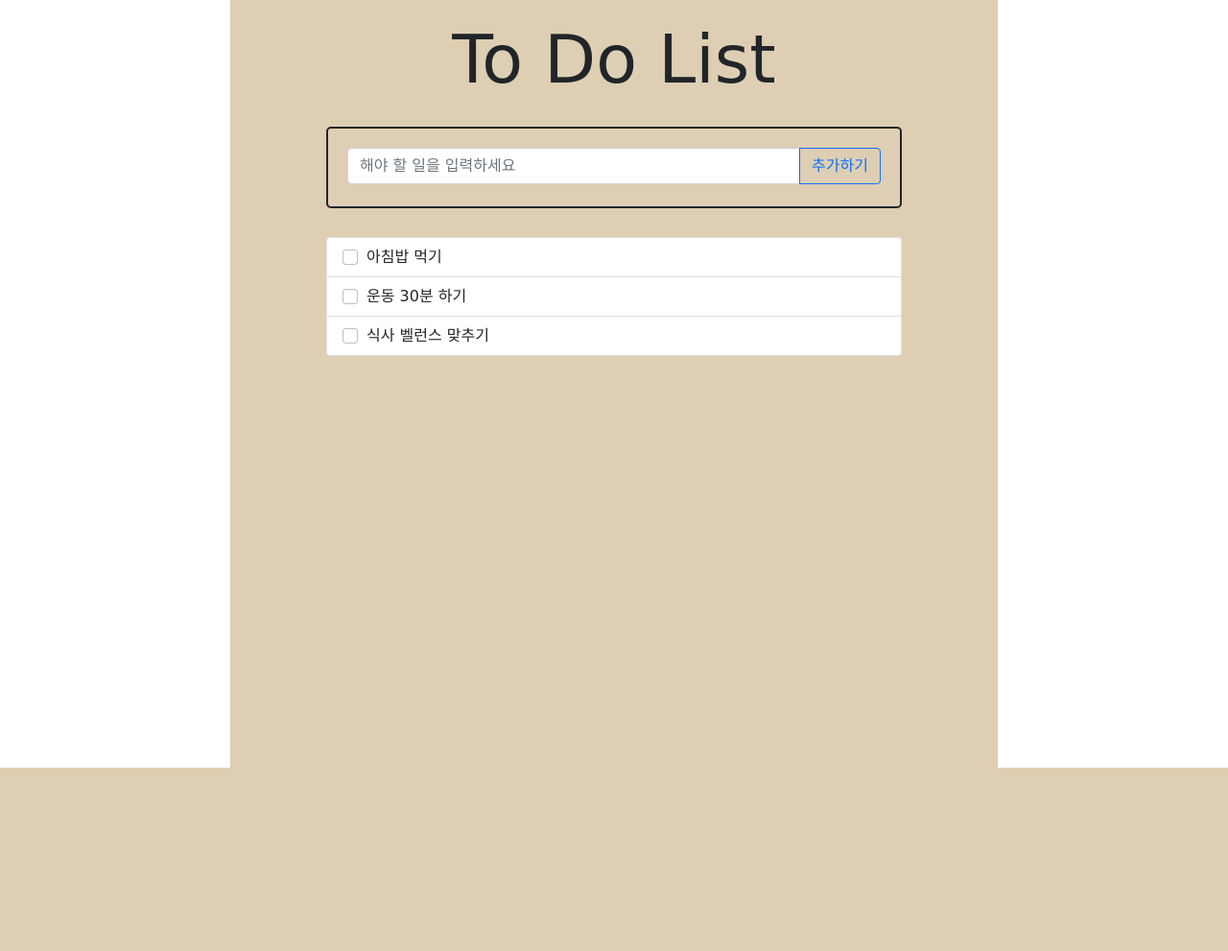
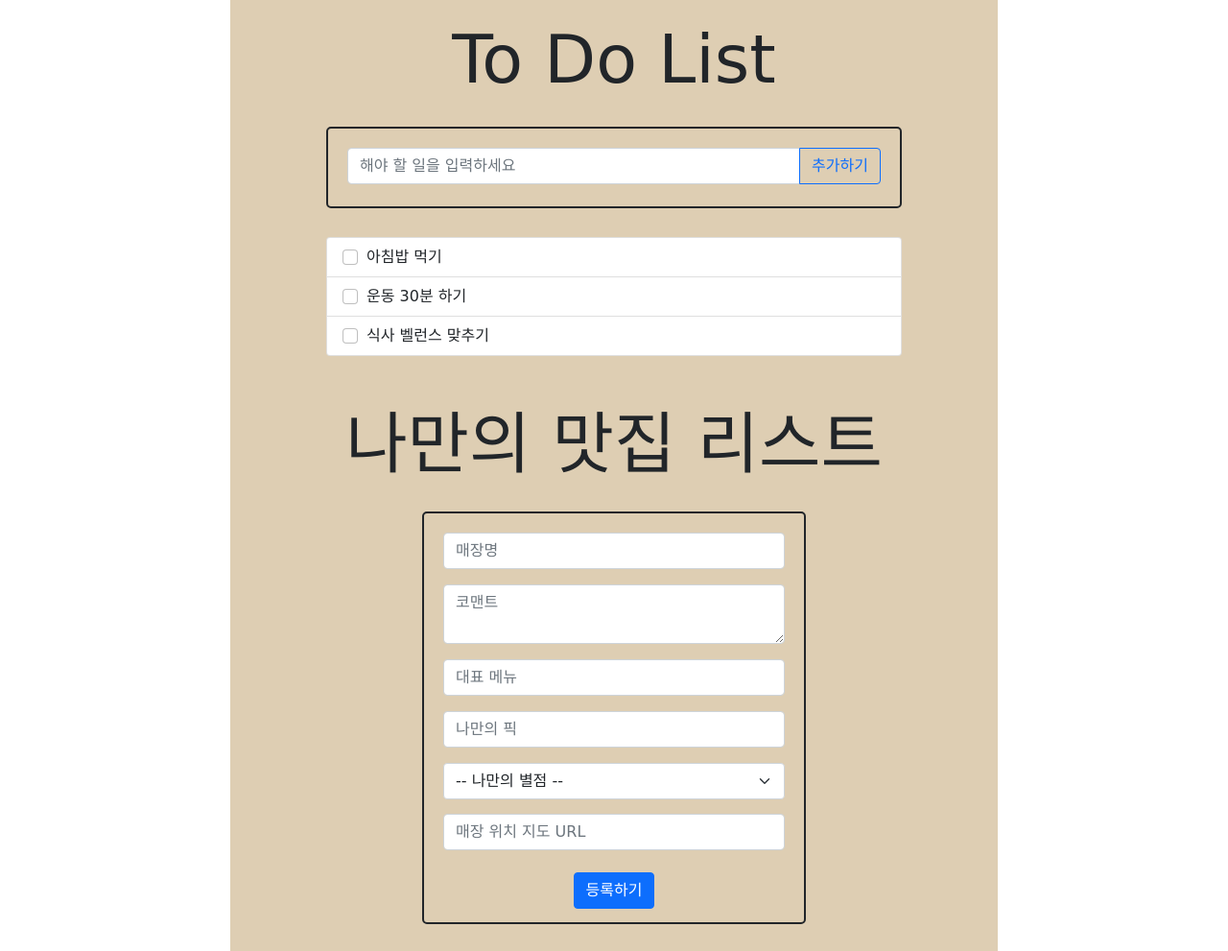
Before and after one commit to kootner/study29, a Python web app: template templates/index.html in a window 1280 px wide. Shown: the top 991 px of the page at 96% size. Before the commit the page ends 800 px from the top, so only its background shows below. Run offline with Jinja, Linux system fonts and the light colour scheme; the template is opened without the code that fills it, so the values that code supplies are empty; some libraries are stand-ins or nearby versions; some web fonts are replaced.

Commit message:
맛집 공유 프론트

```diff
--- a/templates/index.html
+++ b/templates/index.html
@@ -15,10 +15,6 @@
     <style>
         *{
             font-family: 'Cute Font', cursive;
-        }
-
-        html, body {
-            height: 100%;
         }
 
         .wrap {
@@ -50,6 +46,30 @@
             margin: 30px auto;
 
         }
+
+        .restaurant-box {
+            width: 600px;
+            margin-top: 30px;
+            margin-left: auto;
+
+
+        }
+        .sec {
+            margin-bottom: 15px;
+        }
+        .btn {
+            display: block;
+            margin: auto;
+        }
+
+        .restaurant-input-box {
+            width: 400px;
+            margin: auto;
+            padding: 20px 20px 7px 20px;
+
+            border: 2px solid;
+            border-radius: 5px;
+        }
     </style>
 
     <script>
@@ -68,7 +88,7 @@
             <div class="input-group mb-3">
                 <input type="text" class="form-control" placeholder="해야 할 일을 입력하세요" aria-label="Recipient's username"
                        aria-describedby="button-addon2">
-                <button class="btn btn-outline-primary" type="button" id="button-addon2">추가하기</button>
+                <button class="btn btn-outline-primary" type="button">추가하기</button>
             </div>
         </div>
 
@@ -88,6 +108,58 @@
                 </li>
             </ul>
         </div>
+        <div class="title">
+            <h1 style="font-size: 70px">나만의 맛집 리스트</h1>
+        </div>
+
+        <div class="restaurant-input-box">
+            <div class="mb-3">
+                <input type="email" class="form-control" placeholder="매장명">
+            </div>
+            <div class="mb-3">
+                <textarea class="form-control" id="exampleFormControlTextarea1" placeholder="코맨트" rows="2"></textarea>
+            </div>
+            <div class="mb-3">
+                <input type="email" class="form-control" placeholder="대표 메뉴">
+            </div>
+            <div class="mb-3">
+                <input type="email" class="form-control" placeholder="나만의 픽">
+            </div>
+            <select class="form-select sec" aria-label="Default select example">
+                <option selected>-- 나만의 별점 --</option>
+                <option value="1">1</option>
+                <option value="2">2</option>
+                <option value="3">3</option>
+                <option value="4">4</option>
+                <option value="5">5</option>
+            </select>
+            <div class="mb-3">
+                <input type="email" class="form-control" placeholder="매장 위치 지도 URL">
+            </div>
+            <div class="btn">
+            <button class="btn btn-primary" type="submit">등록하기</button>
+            </div>
+        </div>
+
+
+    <div class="restaurant-box">
+            <div class="card" style="width: 25rem;">
+                <img src="https://search.pstatic.net/common/?autoRotate=true&quality=95&type=w750&src=https%3A%2F%2Fmyplace-phinf.pstatic.net%2F20220412_105%2F16497698792150ynig_JPEG%2Fupload_51651f145ab7839f4e3b0c3df23179f6.jpeg"
+                     class="card-img-top" alt="...">
+                <div class="card-body">
+                    <h5 class="card-title">신림황소곱창(매장명)</h5>
+                    <p class="card-text">자주가는 곳인데 갈때마다 너무 맛있습니다! 숙주,부추도 너무 좋고 곱많이 들어있는 곱창도 너무너무좋아요(코맨트)</p>
+                </div>
+                <ul class="list-group list-group-flush">
+                    <li class="list-group-item">모둠구이(대표 메뉴)</li>
+                    <li class="list-group-item">깍두기볶음밥(나만의 픽)</li>
+                    <li class="list-group-item">⭐(별점)</li>
+                </ul>
+                <div class="card-body">
+                    <a href="http://naver.me/Gz51iCjB" class="card-link">매장 위치</a>
+                </div>
+            </div>
+        </div>
     </div>
 </body>
 </html>
```
